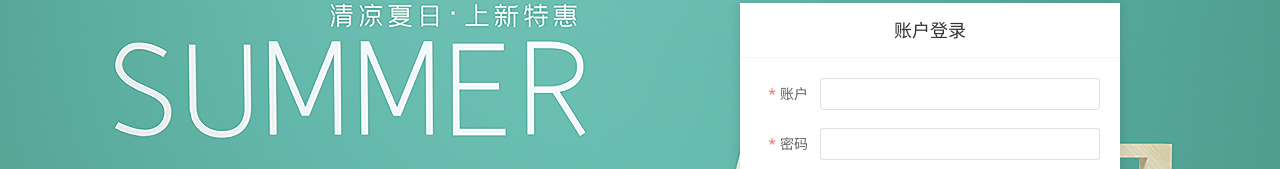
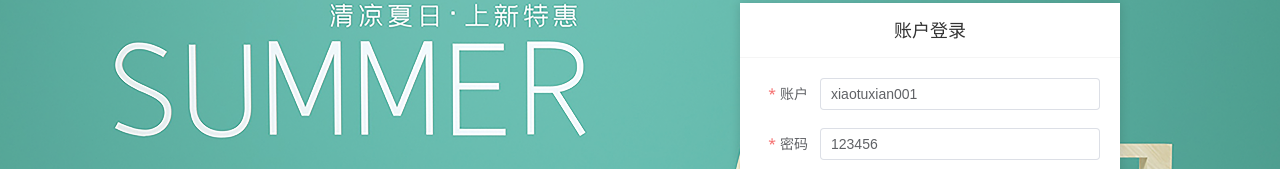
Before and after one commit to tian-zy/vue-rabbit, a Vue app: page /login in a window 1280 px wide. Shown: the part 184-353 px from the top of the page. Built offline with nearby package versions, Linux system fonts and the light colour scheme; a small style sheet from the web is missing.

Commit message:
登录-使用token适配多模板显示

```diff
--- a/src/views/Layout/components/LayoutNav.vue
+++ b/src/views/Layout/components/LayoutNav.vue
@@ -1,13 +1,14 @@
 <script setup>
-
+import { useUserStore } from '@/stores/user';
+const userStore = useUserStore()
 </script>
 
 <template>
   <nav class="app-topnav">
     <div class="container">
       <ul>
-        <template v-if="false">
-          <li><a href="javascript:;"><i class="iconfont icon-user"></i>周杰伦</a></li>
+        <template v-if="userStore.userInfo.token">
+          <li><a href="javascript:;"><i class="iconfont icon-user"></i>{{ userStore.userInfo.account }}</a></li>
           <li>
             <el-popconfirm title="确认退出吗?" confirm-button-text="确认" cancel-button-text="取消">
               <template #reference>
--- a/src/views/Login/index.vue
+++ b/src/views/Login/index.vue
@@ -9,8 +9,8 @@ const userStore = useUserStore()
 
 // 表单验证
 const form = ref({
-  account: '',
-  password: '',
+  account: 'xiaotuxian001',
+  password: '123456',
   agree: true
 })
 
```
